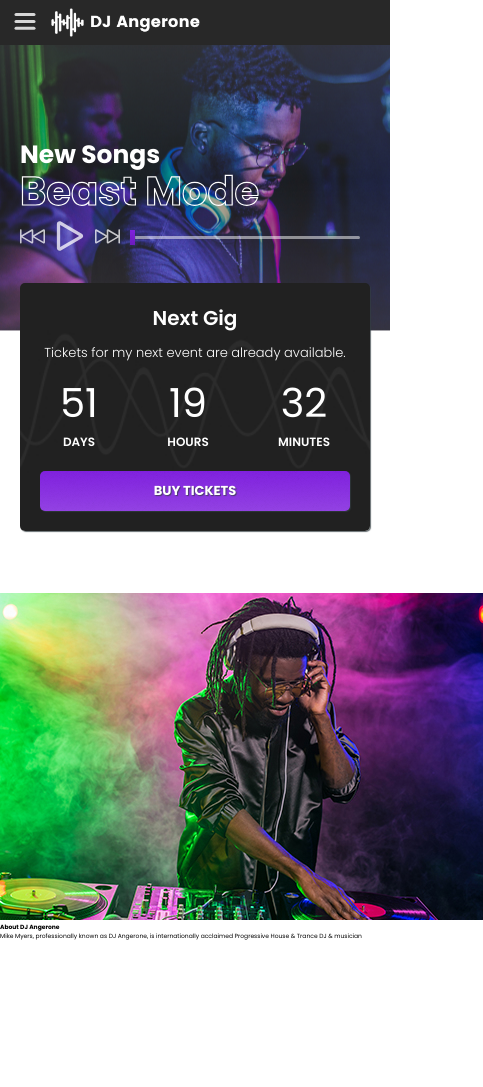
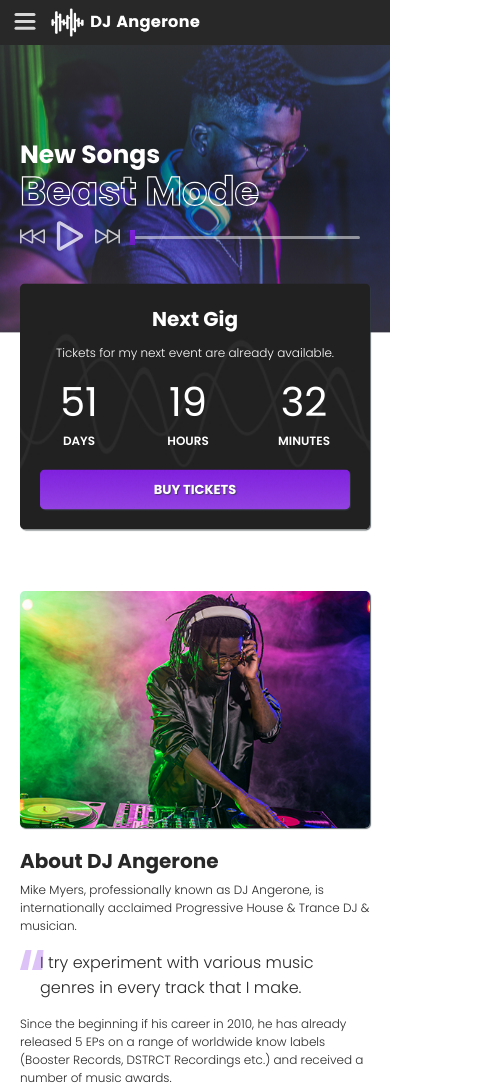
Before and after one commit to SashBFa/react-dj-project, a React (Create React App) app: page / in a window 390 px wide. Shown: the whole page, 483 px wide, since content can reach past the window. Before the commit the page ends 941 px from the top, so only its background shows below. Built offline with nearby package versions, Linux system fonts and the light colour scheme.

Commit message:
home mobile component about

```diff
--- a/src/assets/components/About.js
+++ b/src/assets/components/About.js
@@ -3,11 +3,29 @@ import React from "react";
 const About = () => {
   return (
     <div className="about">
-      <img src="./assets/images/home-dj.jpg" alt="about DJ" />
-      <h2>About DJ Angerone</h2>
-      <p>
+      <img
+        className="about__img"
+        src="./assets/images/home-dj.jpg"
+        alt="about DJ"
+      />
+      <h2 className="about__title">About DJ Angerone</h2>
+      <p className="about__p">
         Mike Myers, professionally known as DJ Angerone, is internationally
-        acclaimed Progressive House & Trance DJ & musician
+        acclaimed Progressive House & Trance DJ & musician.
+      </p>
+
+      <div className="about__path">
+        <div className="about__path--left"></div>
+        <div className="about__path--right"></div>
+        <p className="about__comment">
+          I try experiment with various music genres in every track that I make.
+        </p>
+      </div>
+
+      <p className="about__p">
+        Since the beginning if his career in 2010, he has already released 5 EPs
+        on a range of worldwide know labels (Booster Records, DSTRCT Recordings
+        etc.) and received a number of music awards.
       </p>
     </div>
   );
--- a/src/assets/styles/_settings.scss
+++ b/src/assets/styles/_settings.scss
@@ -11,6 +11,9 @@
   text-decoration: none;
   font-family: 'Poppins', sans-serif;
   user-select: none;
+}
+body{
+  color: $grey;
 }
 
 .button{
--- /dev/null
+++ b/src/assets/styles/components/_about.scss
@@ -0,0 +1,40 @@
+.about{
+  margin: 0 2rem;
+  &__img{
+    border-radius: 0.5rem;
+    width: 100%;
+    box-shadow: 0.1rem 0.1rem 0.1rem $shadow;
+  }
+  &__title{
+    font-size: 2rem;
+    font-weight: 700;
+    margin: 1.5rem 0 0.5rem 0;
+  }
+  &__p{
+    font-size: 1.2rem;
+    font-weight: 300;
+  }
+  &__comment{
+    font-size: 1.6rem;
+    margin: 1.5rem 0rem 1.5rem 2rem;
+    font-weight: 300;
+  }
+  &__path{
+    position: relative;
+    &--left{
+      position: absolute;
+      clip-path: polygon(31% 0, 64% 0, 44% 100%, 0% 100%);
+      width: 1.8rem;
+      height: 2rem;
+      background: $purple2;
+    }
+    &--right{
+      position: absolute;
+      left: 1.2rem;
+      clip-path: polygon(31% 0, 64% 0, 57% 100%, 0% 100%);
+      width: 1.8rem;
+      height: 2rem;
+      background: $purple2;
+    }
+  }
+}
--- a/src/assets/styles/components/_nextgig.scss
+++ b/src/assets/styles/components/_nextgig.scss
@@ -11,10 +11,10 @@
   box-shadow: 0.1rem 0.1rem 0.1rem $shadow;
   &__title{
     font-size: 2rem;
-    font-weight: 600;
+    font-weight: 700;
   }
   &__info{
-    font-size: 1.3rem;
+    font-size: 1.2rem;
     text-align: center;
     font-weight: 300;
     margin: 1rem 0rem;
--- a/src/assets/styles/index.scss
+++ b/src/assets/styles/index.scss
@@ -6,3 +6,4 @@
 @import "./components/header";
 @import "./components/audioPlayer";
 @import "./components/nextgig";
+@import "./components/about";
```
